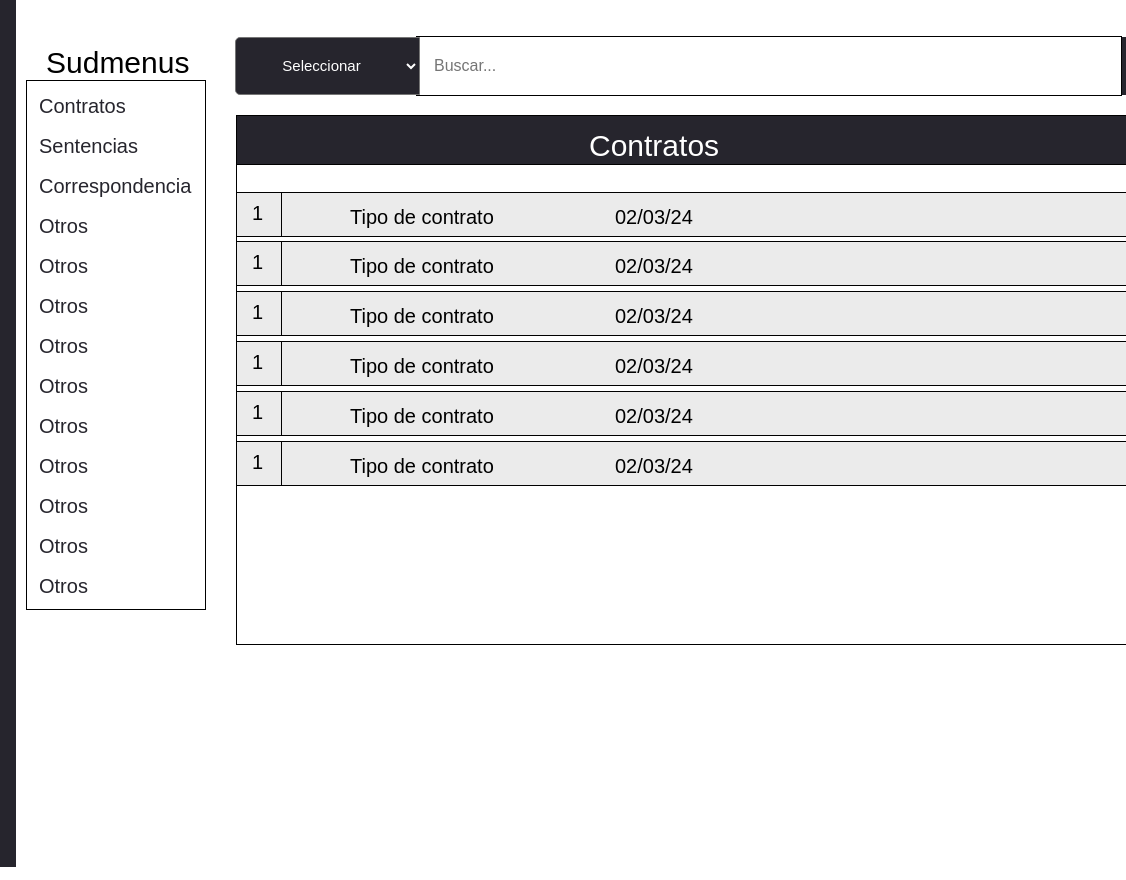
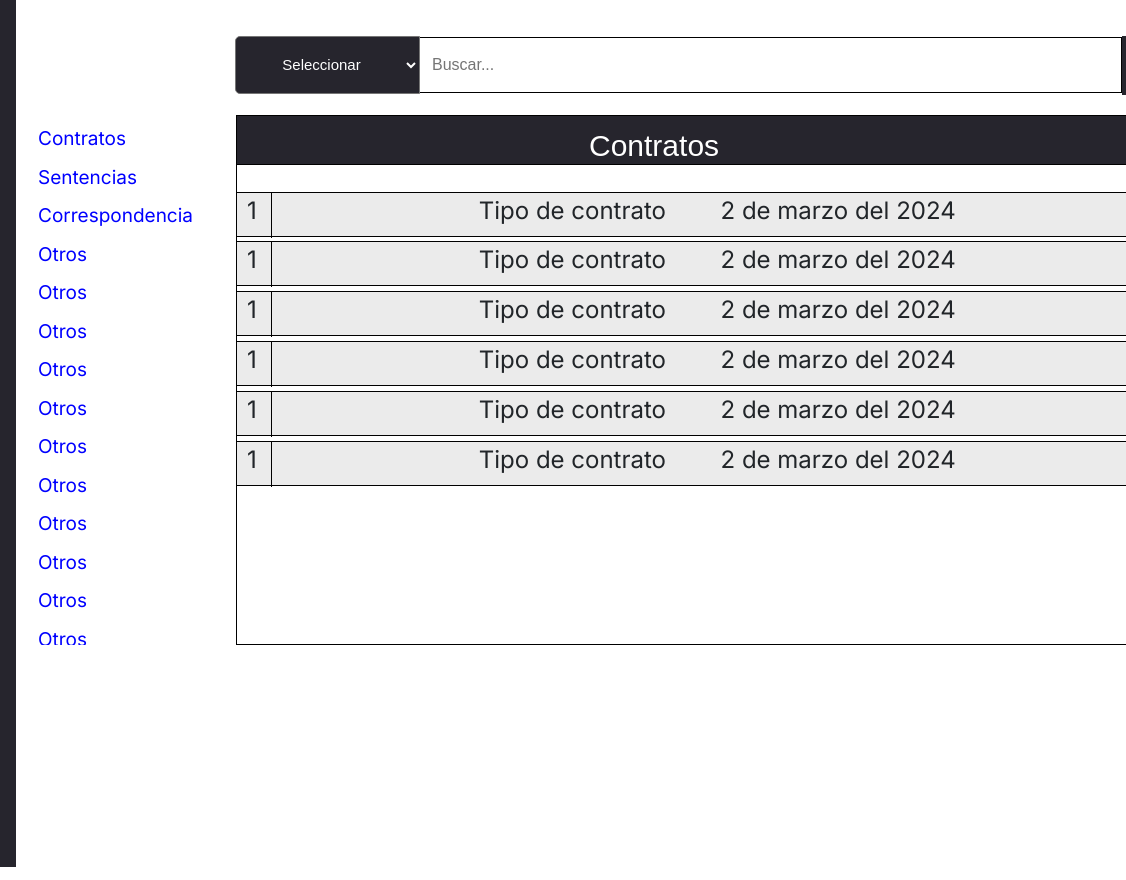
Before and after one commit to Dragnel6/Proyecto-Legal_Chronocli, a plain HTML site: page Documentos.html in a window 1280 px wide. Shown: the top 880 px of the page, 154-1280 px from the left. Drawn offline with nearby package versions, Linux system fonts and the light colour scheme.

Commit message:
Desarrollo de sentencias

```diff
--- a/Documentos.html
+++ b/Documentos.html
@@ -27,9 +27,9 @@
         <form class="search-form">
           <select class="rectangle-3">
             <option value="all">Seleccionar</option>
-            <option value="technology">Contratos</option>
-            <option value="sports">Sentencia</option>
-            <option value="fashion">Correspondencia</option>
+            <option value="">Contratos</option>
+            <option value="">Sentencia</option>
+            <option value="">Correspondencia</option>
           </select>
           <input type="text" class="search-input" placeholder="Buscar...">
           <button type="submit" class="search-button">Buscar</button>
@@ -44,61 +44,159 @@
       </div>
       <div class="caja">
         <div class="rectangle-8">
-          <div class="line-9"></div>
           <div class="menu-vertical"></div>
-          <span id="documento" class="tipo-contrato">Tipo de contrato</span>
-          <span class="date">02/03/24</span>
-          <span class="number">1</span>
+          <div class="flex-row-a">
+            <span class="borde">
+              <h4 class="numero" >
+                1
+              </h4>
+            </span>
+          </div>
+          <div class="flex-row-a">
+            <span>
+              <h4 class="tipo-contrato">Tipo de contrato</h4>
+            </span>
+          </div>
+          <div class="flex-row-a">
+            <span class="dato">
+              <h4>2 de marzo del 2024</h4>
+            </span>
+          </div>
+          <div class="flex-row-a"></div>
         </div>
         <div style="top: 125px;" class="rectangle-8">
-          <div class="line-9"></div>
           <div class="menu-vertical"></div>
-          <span class="tipo-contrato">Tipo de contrato</span>
-          <span class="date">02/03/24</span>
-          <span class="number">1</span>
+          <div class="flex-row-a">
+            <span class="borde">
+              <h4 class="numero" >
+                1
+              </h4>
+            </span>
+          </div>
+          <div class="flex-row-a">
+            <span>
+              <h4 class="tipo-contrato">Tipo de contrato</h4>
+            </span>
+          </div>
+          <div class="flex-row-a">
+            <span class="dato">
+              <h4>2 de marzo del 2024</h4>
+            </span>
+          </div>
+          <div class="flex-row-a"></div>
         </div>
         <div style="top: 175px;"  class="rectangle-8">
-          <div class="line-9"></div>
           <div class="menu-vertical"></div>
-          <span class="tipo-contrato">Tipo de contrato</span>
-          <span class="date">02/03/24</span>
-          <span class="number">1</span>
+          <div class="flex-row-a">
+            <span class="borde">
+              <h4 class="numero" >
+                1
+              </h4>
+            </span>
+          </div>
+          <div class="flex-row-a">
+            <span>
+              <h4 class="tipo-contrato">Tipo de contrato</h4>
+            </span>
+          </div>
+          <div class="flex-row-a">
+            <span class="dato">
+              <h4>2 de marzo del 2024</h4>
+            </span>
+          </div>
+          <div class="flex-row-a"></div>
         </div>
         <div style="top: 225px;"  class="rectangle-8">
-          <div class="line-9"></div>
           <div class="menu-vertical"></div>
-          <span class="tipo-contrato">Tipo de contrato</span>
-          <span class="date">02/03/24</span>
-          <span class="number">1</span>
+          <div class="flex-row-a">
+            <span class="borde">
+              <h4 class="numero" >
+                1
+              </h4>
+            </span>
+          </div>
+          <div class="flex-row-a">
+            <span>
+              <h4 class="tipo-contrato">Tipo de contrato</h4>
+            </span>
+          </div>
+          <div class="flex-row-a">
+            <span class="dato">
+              <h4>2 de marzo del 2024</h4>
+            </span>
+          </div>
+          <div class="flex-row-a"></div>
         </div>
         <div style="top: 275px;"  class="rectangle-8">
-          <div class="line-9"></div>
           <div class="menu-vertical"></div>
-          <span class="tipo-contrato">Tipo de contrato</span>
-          <span class="date">02/03/24</span>
-          <span class="number">1</span>
+          <div class="flex-row-a">
+            <span class="borde">
+              <h4 class="numero" >
+                1
+              </h4>
+            </span>
+          </div>
+          <div class="flex-row-a">
+            <span>
+              <h4 class="tipo-contrato">Tipo de contrato</h4>
+            </span>
+          </div>
+          <div class="flex-row-a">
+            <span class="dato">
+              <h4>2 de marzo del 2024</h4>
+            </span>
+          </div>
+          <div class="flex-row-a"></div>
         </div>
         <div style="top: 325px;"  class="rectangle-8">
-          <div class="line-9"></div>
           <div class="menu-vertical"></div>
-          <span class="tipo-contrato">Tipo de contrato</span>
-          <span class="date">02/03/24</span>
-          <span class="number">1</span>
+          <div class="flex-row-a">
+            <span class="borde">
+              <h4 class="numero" >
+                1
+              </h4>
+            </span>
+          </div>
+          <div class="flex-row-a">
+            <span>
+              <h4 class="tipo-contrato">Tipo de contrato</h4>
+            </span>
+          </div>
+          <div class="flex-row-a">
+            <span class="dato">
+              <h4>2 de marzo del 2024</h4>
+            </span>
+          </div>
+          <div class="flex-row-a"></div>
         </div>
         <div style="top: 575px;"  class="rectangle-8">
-          <div class="line-9"></div>
           <div class="menu-vertical"></div>
-          <span class="tipo-contrato">Tipo de contrato</span>
-          <span class="date">02/03/24</span>
-          <span class="number">1</span>
+          <div class="flex-row-a">
+            <span class="borde">
+              <h4 class="numero" >
+                1
+              </h4>
+            </span>
+          </div>
+          <div class="flex-row-a">
+            <span>
+              <h4 class="tipo-contrato">Tipo de contrato</h4>
+            </span>
+          </div>
+          <div class="flex-row-a">
+            <span class="dato">
+              <h4>2 de marzo del 2024</h4>
+            </span>
+          </div>
+          <div class="flex-row-a"></div>
         </div>
 
       </div>
       <!--fin de la caja de documentos-->
-      <span class="submenus">Sudmenus</span>
+
       <ul class="menus">
         <li><a href="#">Contratos</a></li>
-        <li><a href="#">Sentencias</a></li>
+        <li><a href="/menus/Sentencias.html">Sentencias</a></li>
         <li><a href="#">Correspondencia</a></li>
         <li><a href="#">Otros</a></li>
         <li><a href="#">Otros</a></li>
@@ -125,18 +223,6 @@
       </ul>
     </div>
 
-    <script>
-      // Obtener el elemento span
-      var documentoSpan = document.getElementById('documento');
 
-      // Agregar un evento de clic al elemento span
-      documentoSpan.addEventListener('click', function() {
-        // Ruta al documento local (reemplaza 'documento.pdf' con el nombre de tu archivo)
-        var rutaDocumento = '/documentos/Guía de Instalación del IDE Arduino.docx';
-
-        // Abrir el documento en una nueva ventana o pestaña
-        window.open(rutaDocumento, '_blank');
-      });
-    </script>
   </body>
 </html>
--- a/css/documentos.css
+++ b/css/documentos.css
@@ -101,7 +101,7 @@ a img:hover {
 .search-input {
 
   flex: 1;
-  padding: 17px;
+  padding: 15px;
   border: 1px solid black;
   margin-left: 180px;
 }
@@ -192,6 +192,7 @@ a img:hover {
 
 .rectangle-8 {
   position: absolute;
+  display: flex;
   width: 969px;
   height: 45px;
   top: 76px;
@@ -200,17 +201,30 @@ a img:hover {
   border: 1px solid #000000;
   z-index: 21;
 }
+.rectangle-8 .flex-row-a{
+  flex: 1;
+}
+.rectangle-8 .flex-row-a span{
+  display: flex;
+  height: 45px;
+  align-items: center;
+}
+.rectangle-8 .flex-row-a .borde{
+  width: 35px;
+  border-right: 1px solid black;
+}
+.rectangle-8 .flex-row-a .numero{
+ width: 30px;
+ text-align: center;
+}
+.rectangle-8 .flex-row-a .tipo-contrato:hover{
+  color: blue;
+  border-bottom: 1px solid blue;
+  cursor: pointer;
 
-.line-9 {
-  position: absolute;
-  width: 1px;
-  height: 45px;
-  top: -1px;
-  left: 44px;
-  background: url(/images/a111f35a-9cd3-4df6-ac5b-1898fbe224e5.png)
-    no-repeat center;
-  background-size: cover;
-  z-index: 63;
+}
+.rectangle-8 .flex-row-a span h4{
+  font-family: Inter, var(--default-font-family);
 }
 .menu-vertical {
   position: absolute;
@@ -232,68 +246,16 @@ a img:hover {
 
 }
 
-.tipo-contrato {
-  position: absolute;
-  height: 29px;
-  top: 10px;
-  left: 113px;
-  color: #000000;
-  font-size: 20px;
-  font-weight: 400;
-  line-height: 29px;
-  z-index: 47;
-  cursor: pointer;
-}
-.tipo-contrato:hover{
-  color: blue;
-  border-bottom: 1px solid blue;
-}
-.date {
-  position: absolute;
-  height: 29px;
-  top: 10px;
-  left: 378px;
-  color: #000000;
-  font-size: 20px;
-  line-height: 29px;
-  font-weight: 400;
-  z-index: 79;
-}
-.number {
-  position: absolute;
-  width: 30px;
-  height: 30px;
-  top: 6px;
-  left: 15px;
-  color: #000000;
-  font-size: 20px;
-  font-weight: 400;
-  line-height: 29px;
-  z-index: 55;
-}
 /*FIN DE LA CAJA DE LISTA DE DOCUMENTOS */
-.submenus {
-  display: flex;
-  position: absolute;
-  left: 200px;
-  top: 40px;
-  height: 39px;
-  color: #000000;
-  font-size: 30px;
-  font-weight: 400;
-  text-align: left;
-  white-space: nowrap;
 
-}
 
 .menus{
   position: absolute;
   width: 180px;
   height: 530px;
-  top: 80px;
+  top: 115px;
   left: 180px;
   list-style-type: none;
-  border: 1px solid #000000;
   overflow: auto;
 }
 
@@ -303,12 +265,13 @@ a img:hover {
 }
 
 .menus li a{
-  color: #26252D;
+  color: blue;
   text-decoration: none;
-  font-size: 20px;
+  font-size: 19px;
+  font-family: Inter, var(--default-font-family);
 }
 .menus li a:hover{
-  color: blue;
-  border-bottom: 1px solid blue;
+  color: black;
+  border-left: 4px solid black;
 
 }
--- /dev/null
+++ b/css/menus-css/Sentencia.css
@@ -0,0 +1,232 @@
+:root {
+ --default-font-family: -apple-system, BlinkMacSystemFont, "Segoe UI", Roboto,
+        Ubuntu, "Helvetica Neue", Helvetica, Arial, "PingFang SC",
+        "Hiragino Sans GB", "Microsoft Yahei UI", "Microsoft Yahei",
+        "Source Han Sans CN", sans-serif;
+}
+
+body {
+    margin: 0;
+    padding: 0;
+    font-family: Arial, sans-serif;
+    overflow: hidden;
+}
+.containerr {
+    position: absolute;
+    width: 969px;
+    height: 57px;
+    top: 36px;
+    left: 390px;
+    background: #ffffff;
+
+    z-index: 20;
+    border-radius: 10px;
+}
+.search-form {
+    display: flex;
+    align-items: center;
+
+}
+.search-input {
+
+    flex: 1;
+    padding: 17px;
+    border: 1px solid black;
+    margin-left: 180px;
+}
+
+.search-button {
+    padding: 18px;
+    background-color: #26252D;
+    color: #fff;
+    border: none;
+    border-radius: 0 5px 5px 0;
+    cursor: pointer;
+    font-size: 15px;
+}
+.search-button:hover{
+    background-color: rgba(0, 0, 0, 0.7); /* Negro con 50% de opacidad */
+
+}
+.rectangle-3 {
+    text-align: center;
+    color: white;
+    position: absolute;
+    width: 185px;
+    height: 55px;
+    margin-top: -1px;
+    left: -1px;
+    background: #26252D;
+    border-radius: 5px 0 0 5px;
+    font-size: 15px;
+}
+
+.rectangle-6 .xbox-cross {
+    position: absolute;
+    width: 40px;
+    height: 35px;
+    left: 93%;
+    background: url(/images/a878f1e59f9249b88d5dab5966161f5afca3ecd3.png)
+      no-repeat center;
+    background-size: contain;
+    transition: transform 0.3s ease-in-out;
+    transition: filter 0.3s ease-in-out;
+    cursor: pointer;
+}
+.rectangle-6 .xbox-cross:hover{
+    transform: scale(1.1);
+    filter: invert(50%);
+
+}
+/*INICIO DE LA CAJA DE LA LISTA DE DOCUMENTOS*/
+.caja {
+  position: absolute;
+  width: 969px;
+  height: 530px;
+  top: 140px;
+  left: 390px;
+  background: #ffffff;
+  border: 1px solid #000000;
+  overflow: auto;
+}
+
+.rectangle-6{
+    width: 969px;
+   height: 80px;
+   background: #26252d;
+   border: 1px solid black;
+   display: flex;
+   position: absolute;
+   top: 115px;
+   left: 390px;
+   flex-direction: column;
+   z-index: 30;
+}
+.rectangle-7{
+    flex: 1;
+    border: 1px solid white;
+}
+
+div#segundario{
+    display: flex;
+}
+div#segundario .Menuss{
+  flex: 1;
+  border: 1px solid white;
+  text-align: center;
+}
+div#segundario .Menuss li{
+    margin-top: 5px;
+    list-style-type: none;
+}
+div#segundario .Menuss a{
+ text-decoration: none;
+ font-size: 20px;
+ color: white;
+}
+div#segundario .Menuss a:hover{
+    color: blue;
+}
+div#segundario .Menuss .seleccion{
+    height: 40px;
+    background: #26252d;
+    width: 240px;
+    color: white;
+    text-align: center;
+    font-size: 20px;
+}
+.contratos {
+    display: flex;
+    position: absolute;
+    left: 352px;
+    color: #ffffff;
+    font-size: 30px;
+    font-weight: 400;
+    white-space: nowrap;
+
+}
+
+.rectangle-8 {
+    position: absolute;
+    display: flex;
+    width: 969px;
+    height: 45px;
+    top: 76px;
+    left: -1px;
+    background: #ebebeb;
+    border: 1px solid #000000;
+}
+.rectangle-8 .flex-row-a{
+    flex: 1;
+}
+.rectangle-8 .flex-row-a span{
+    display: flex;
+    height: 45px;
+    align-items: center;
+}
+.rectangle-8 .flex-row-a .borde{
+    width: 35px;
+    border-right: 1px solid black;
+}
+.rectangle-8 .flex-row-a .numero{
+   width: 30px;
+   text-align: center;
+}
+.rectangle-8 .flex-row-a .tipo-contrato:hover{
+    color: blue;
+    border-bottom: 1px solid blue;
+    cursor: pointer;
+
+}
+.rectangle-8 .flex-row-a span h4{
+    font-family: Inter, var(--default-font-family);
+    font-size: 20px;
+}
+.menu-vertical {
+    position: absolute;
+    width: 40px;
+    height: 45px;
+    top: -1px;
+    left: 95%;;
+    background: url(/images/MenuVertical.png)
+      no-repeat center;
+    background-size: contain;
+    z-index: 71;
+    transition: transform 0.3s ease-in-out;
+    transition: filter 0.3s ease-in-out;
+    cursor: pointer;
+}
+.menu-vertical:hover{
+    transform: scale(1.1);
+    filter: invert(50%);
+
+}
+/*FIN DE LA CAJA DE LISTA DE DOCUMENTOS */
+
+
+.menus{
+    position: absolute;
+    width: 140px;
+    height: 530px;
+    top: 115px;
+    left: 180px;
+    list-style-type: none;
+    overflow: auto;
+}
+
+.menus li {
+    margin-top: 10px;
+    margin-left: -20px;
+}
+
+.menus li a{
+    color: blue;
+    text-decoration: none;
+    font-size: 19px;
+    font-family: Inter, var(--default-font-family);
+}
+.menus li a:hover{
+    color: black;
+    border-left: 4px solid black;
+
+}
```
Also changed, not shown: menus/Sentencias.html (added, +209 -0 lines), css/menus-css/Correspondencia.css (added), menus/Correspondencia.html (added).
